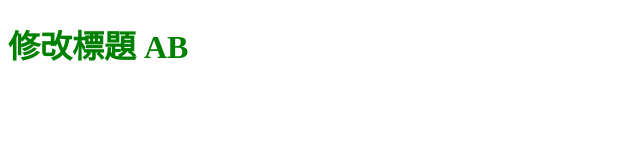
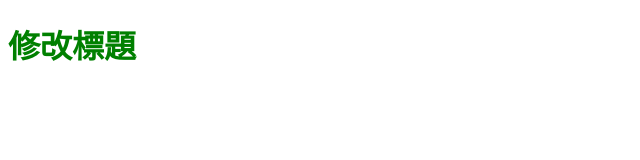
Before and after one commit to LOOFOO/Git-Practice, a plain HTML site: page index.html in a window 1280 px wide. Shown: the full height of the page, 0-640 px from the left. Drawn offline with Linux system fonts and the light colour scheme.

Commit message:
修改 h1 文字

```diff
--- a/index.html
+++ b/index.html
@@ -7,6 +7,6 @@
     <link rel="stylesheet" href="all.css">
 </head>
 <body>
-    <h1>修改標題 AB</h1>
+    <h1>修改標題</h1>
 </body>
 </html>
```
